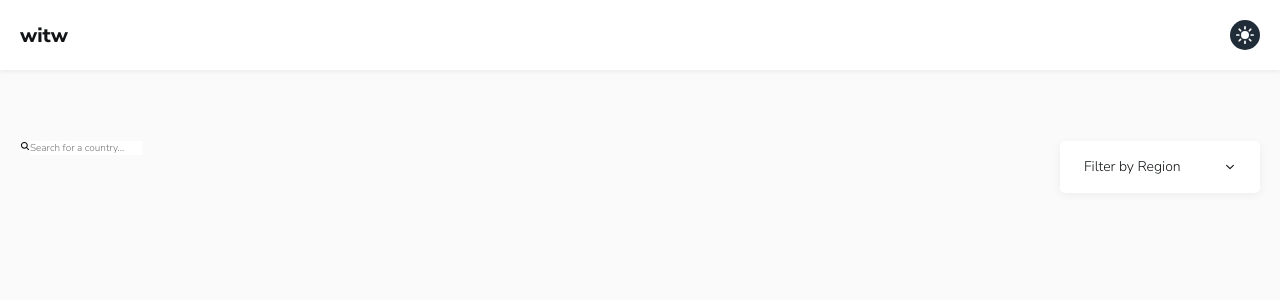
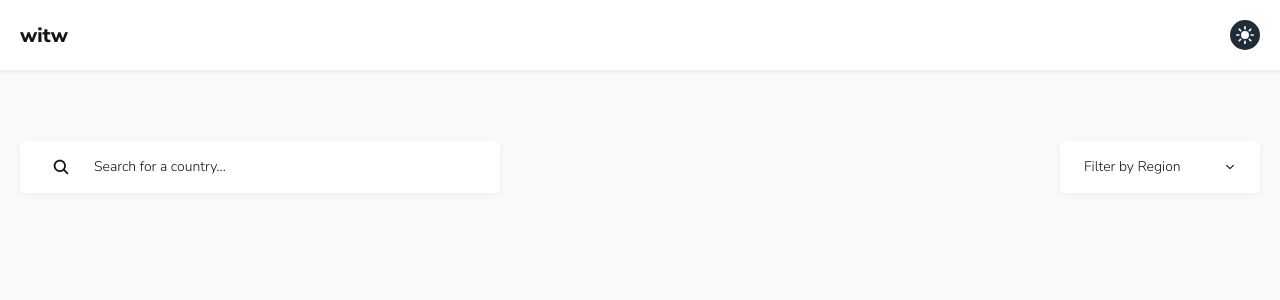
Before and after one commit to cornelber/countries-react, a React (Create React App) app: page /countries in a window 1280 px wide. Shown: the top 300 px of the page. Built offline with nearby package versions, Linux system fonts and the light colour scheme.

Commit message:
updated scss files

```diff
--- a/src/scss/base/_global.scss
+++ b/src/scss/base/_global.scss
@@ -19,3 +19,10 @@ main {
 form {
     position: relative;
 }
+
+input {
+
+    &::placeholder {
+        opacity: 1;
+    }
+}
--- a/src/scss/components/_filters.scss
+++ b/src/scss/components/_filters.scss
@@ -10,9 +10,9 @@
         width: 100%;
         animation: fadeInLeft .4s linear forwards;
 
-        .form {
+        .search-form {
 
-            .input-search {
+            .search-input {
                 width: 100%;
                 padding: 1.8rem 1.8rem 1.8rem 7.4rem;
                 border-radius: 0.5rem;
@@ -32,7 +32,6 @@
                 top: 50%;
                 transform: translateY(-50%);
                 left: 3.2rem;
-                color: $input
             }
         }
     }
--- a/src/scss/theme/_theme.scss
+++ b/src/scss/theme/_theme.scss
@@ -21,13 +21,23 @@
     }
 
     .filters-wrapper {
-        .form {
-            .input-search {
+
+        .search-form {
+
+            .search-input {
                 background-color: $white;
+
+                &::placeholder {
+                    color: $copy;
+                }
 
                 &[type='text'] {
                     color: $copy;
                 }
+            }
+
+            ion-icon {
+                color: $copy;
             }
         }
 
@@ -94,13 +104,23 @@
     }
 
     .filters-wrapper {
-        .form {
-            .input-search {
+
+        .search-form {
+
+            .search-input {
                 background-color: $elements;
+
+                &::placeholder {
+                    color: $white;
+                }
 
                 &[type='text'] {
                     color: $white;
                 }
+            }
+
+            ion-icon {
+                color: $white;
             }
         }
 
```
